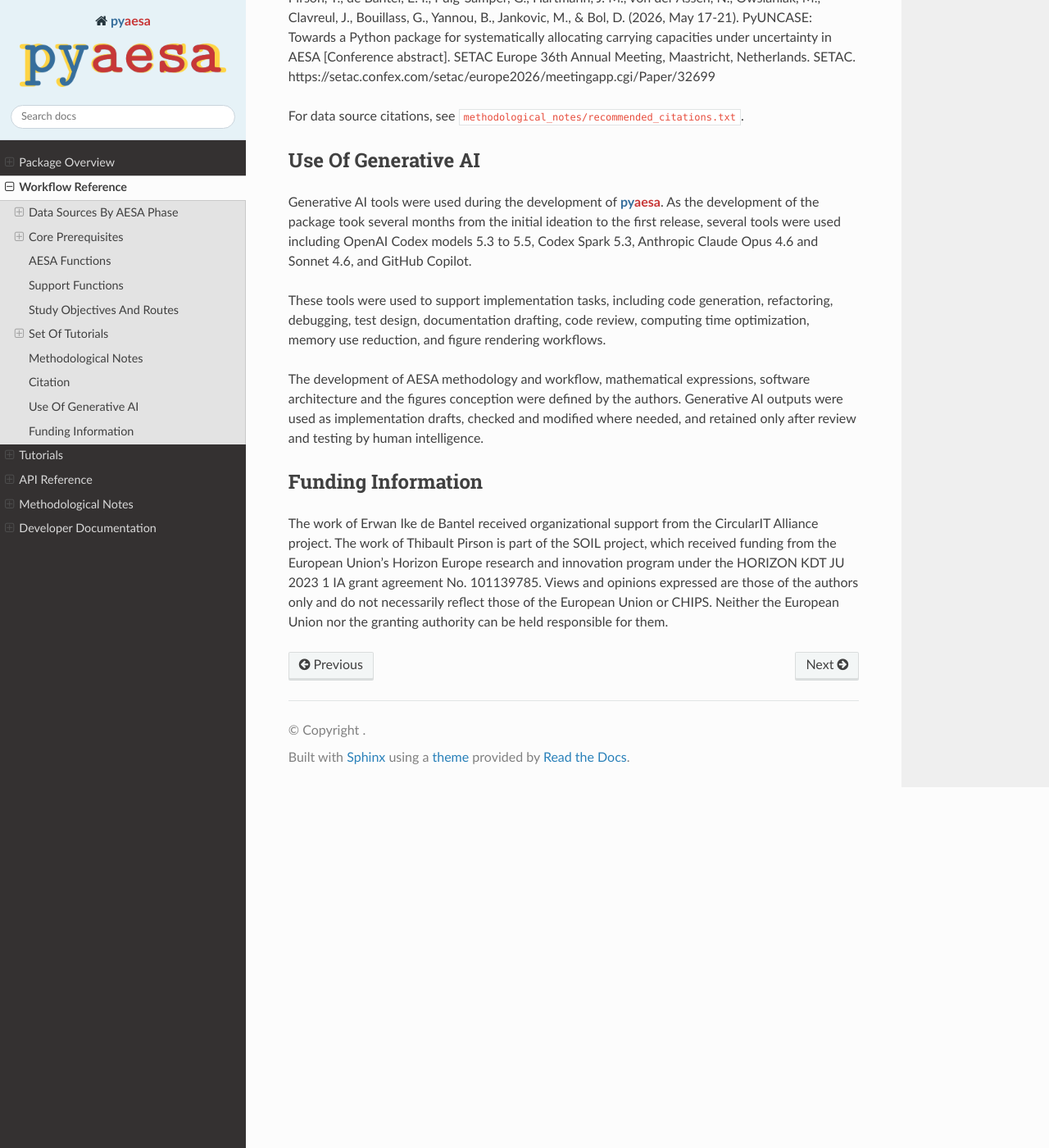
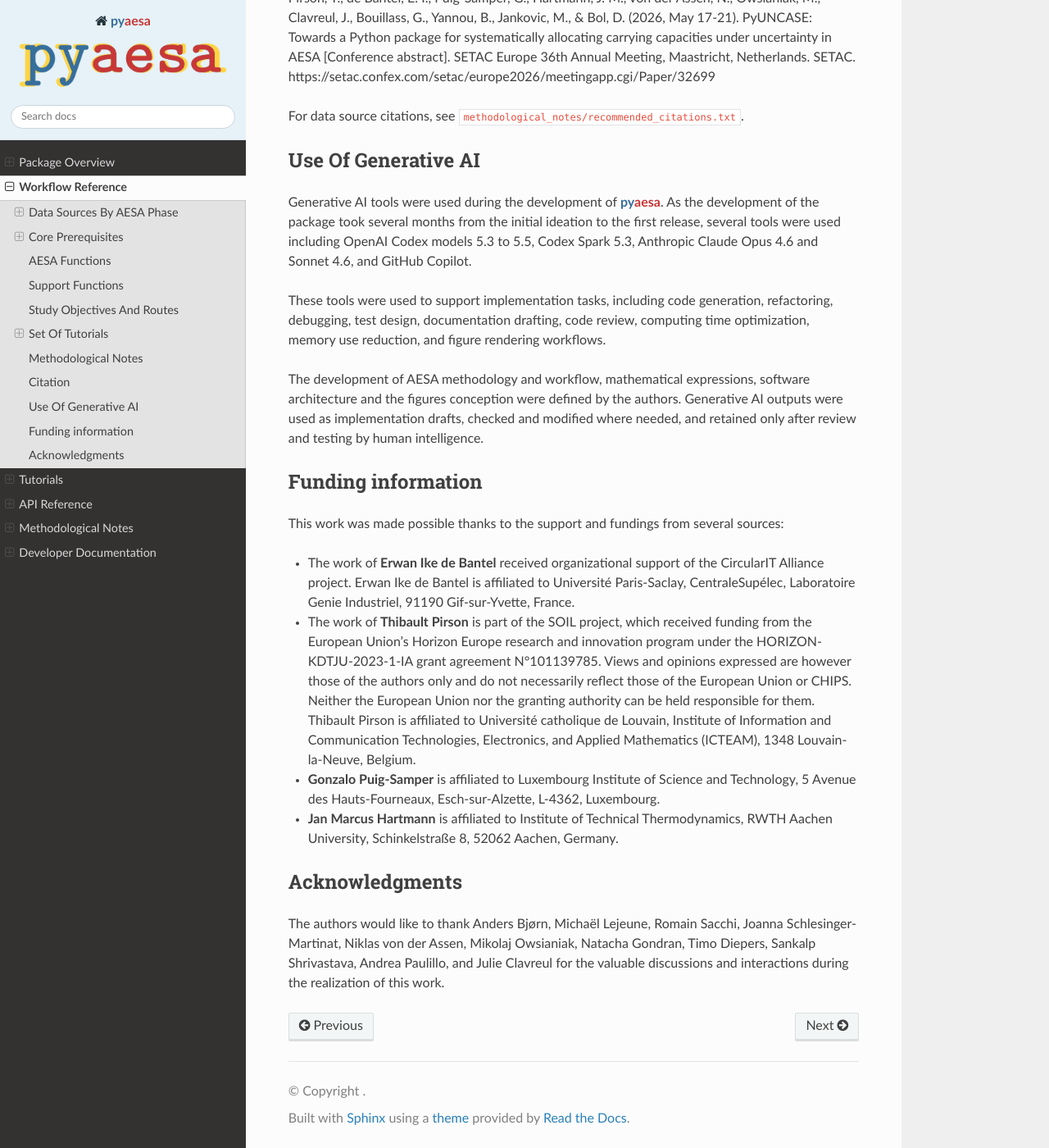
Before and after one commit to AESAtoolkit/pyaesa, a Sphinx documentation site: the page built from docs/workflow_reference.md, in a window 1280 px wide and 1400 px high, scrolled down 7217 px. Shown: the whole window at 82% size. Built offline with Sphinx 7.4.7 and the Read the Docs theme 3.1.0, drawn with Linux system fonts in a browser that asks for light colours; pages that are not in the unit, such as notebooks, are missing from menus.

Commit message:
Update fundings and acks information
Update fundings and acks in README.md and readthedocs workflow_reference

```diff
--- a/docs/workflow_reference.md
+++ b/docs/workflow_reference.md
@@ -261,13 +261,34 @@ software architecture and the figures conception were defined by the authors.
 Generative AI outputs were used as implementation drafts, checked and modified
 where needed, and retained only after review and testing by human intelligence.
 
-## Funding Information
+## Funding information
 
-The work of Erwan Ike de Bantel received organizational support from the
-CircularIT Alliance project. The work of Thibault Pirson is part of the SOIL
-project, which received funding from the European Union's Horizon Europe
-research and innovation program under the HORIZON KDT JU 2023 1 IA grant
-agreement No. 101139785. Views and opinions expressed are those of the authors
-only and do not necessarily reflect those of the European Union or CHIPS.
-Neither the European Union nor the granting authority can be held responsible
-for them.
+This work was made possible thanks to the support and fundings from several sources:
+
+- The work of **Erwan Ike de Bantel** received organizational support
+of the CircularIT Alliance project. Erwan Ike de Bantel is affiliated to
+Université Paris-Saclay, CentraleSupélec, Laboratoire Genie Industriel,
+91190 Gif-sur-Yvette, France.
+
+- The work of **Thibault Pirson** is part of the SOIL project, which received funding from
+the European Union’s Horizon Europe research and innovation program under
+the HORIZON-KDTJU-2023-1-IA grant agreement N°101139785. Views and opinions expressed
+are however those of the authors only and do not necessarily reflect those
+of the European Union or CHIPS. Neither the European Union nor the granting authority
+can be held responsible for them. Thibault Pirson is affiliated to Université catholique
+de Louvain, Institute of Information and Communication Technologies, Electronics,
+and Applied Mathematics (ICTEAM), 1348 Louvain-la-Neuve, Belgium.
+
+- **Gonzalo Puig-Samper** is affiliated to Luxembourg Institute of Science and Technology,
+5 Avenue des Hauts-Fourneaux, Esch-sur-Alzette, L-4362, Luxembourg.
+
+- **Jan Marcus Hartmann** is affiliated to Institute of Technical Thermodynamics,
+RWTH Aachen University, Schinkelstraße 8, 52062 Aachen, Germany.
+
+## Acknowledgments
+
+The authors would like to thank Anders Bjørn, Michaël Lejeune, Romain Sacchi,
+Joanna Schlesinger-Martinat, Niklas von der Assen, Mikolaj Owsianiak,
+Natacha Gondran, Timo Diepers, Sankalp Shrivastava, Andrea Paulillo,
+and Julie Clavreul for the valuable discussions and interactions during
+the realization of this work.
```
Also changed, not shown: README.md (+29 -8 lines).
